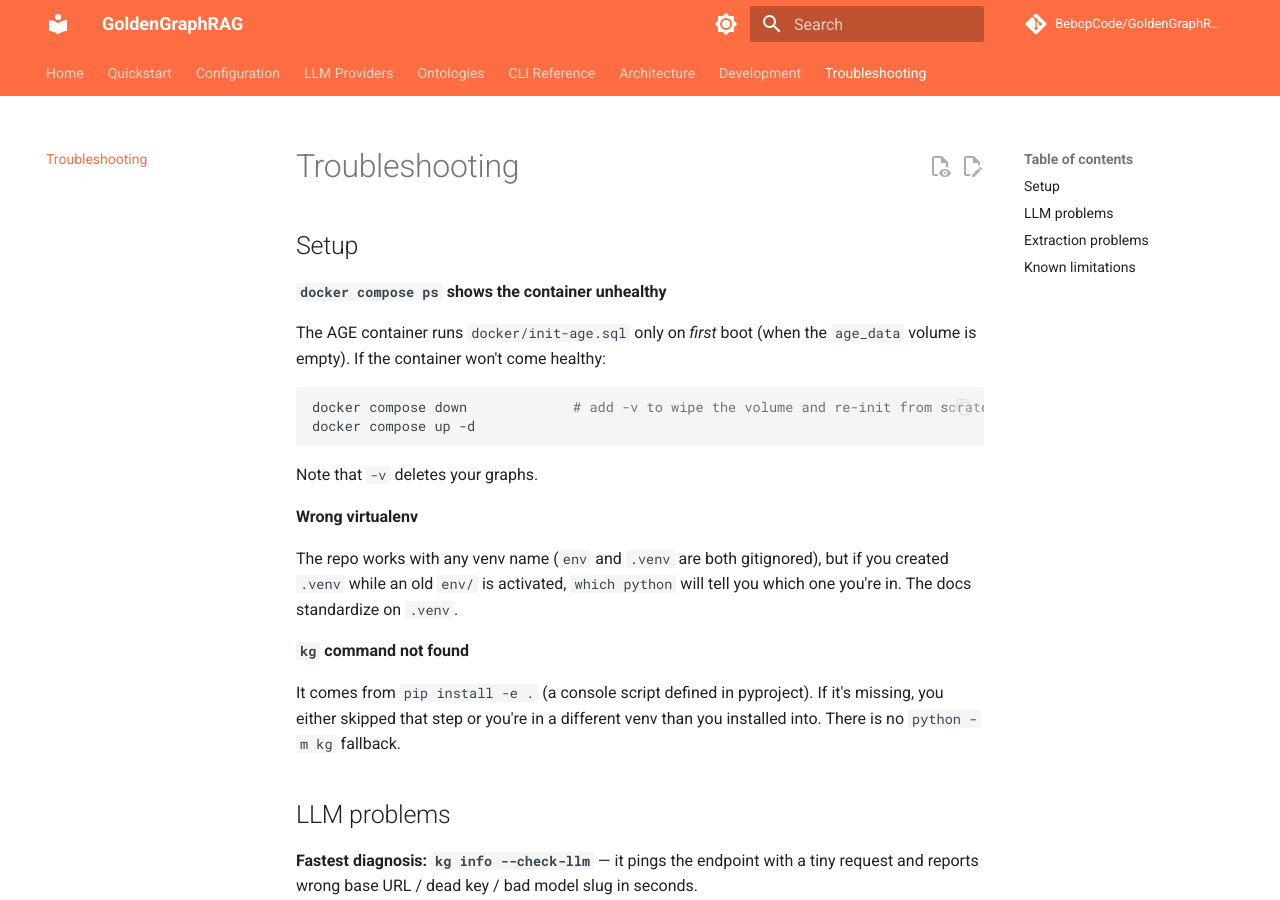
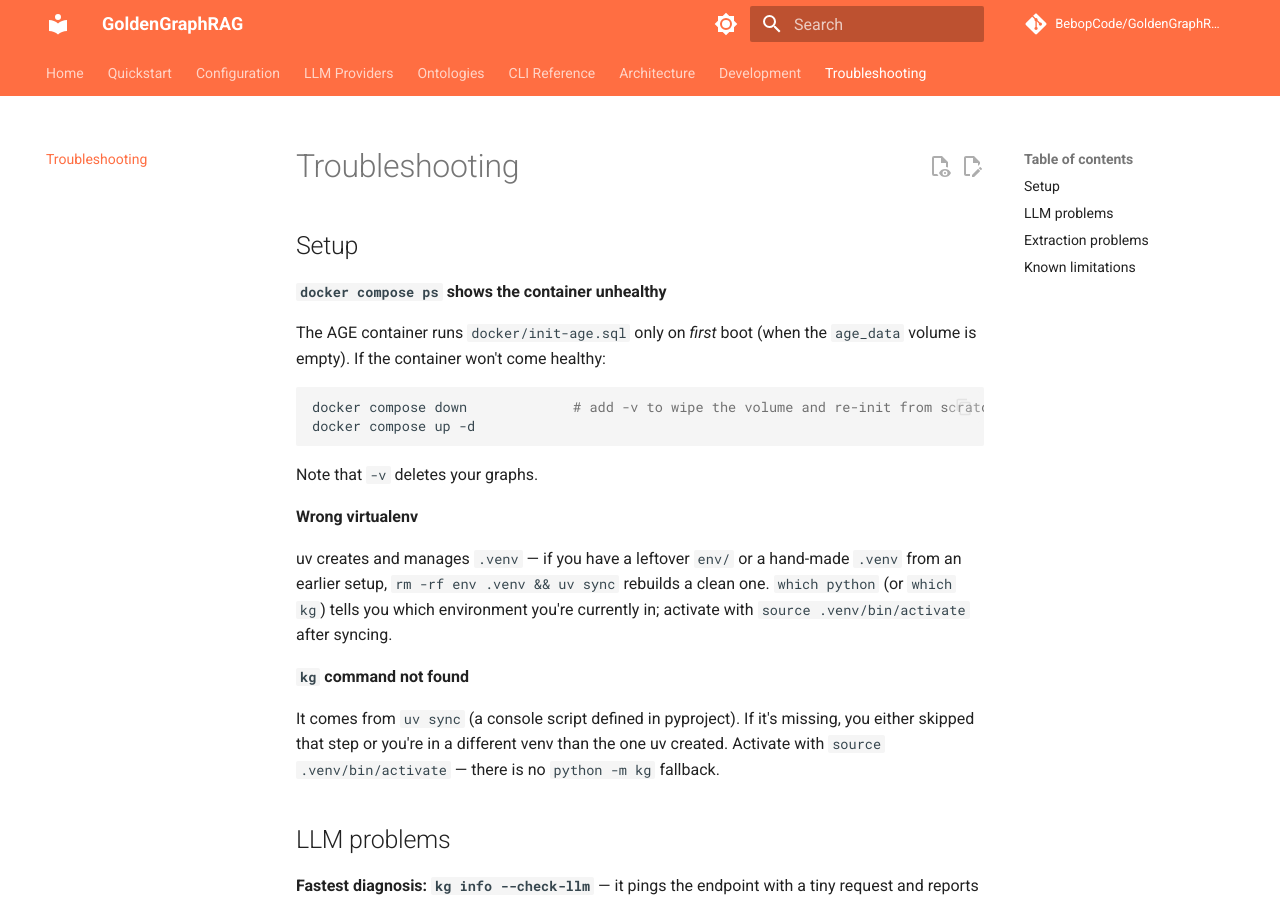
Before and after one commit to BebopCode/GoldenGraphRAG, an MkDocs documentation site: the page built from docs/troubleshooting.md, in a window 1280 px wide and 900 px high. Built offline with MkDocs 1.6.1 and Material for MkDocs 9.7.7, drawn with Linux system fonts in a browser that asks for light colours; comment, search, counter and statistics services are not loaded.

Commit message:
pip replaced by uv

```diff
--- a/docs/troubleshooting.md
+++ b/docs/troubleshooting.md
@@ -16,15 +16,16 @@ Note that `-v` deletes your graphs.
 
 **Wrong virtualenv**
 
-The repo works with any venv name (`env` and `.venv` are both gitignored), but if you
-created `.venv` while an old `env/` is activated, `which python` will tell you which
-one you're in. The docs standardize on `.venv`.
+uv creates and manages `.venv` — if you have a leftover `env/` or a hand-made
+`.venv` from an earlier setup, `rm -rf env .venv && uv sync` rebuilds a clean one.
+`which python` (or `which kg`) tells you which environment you're currently in;
+activate with `source .venv/bin/activate` after syncing.
 
 **`kg` command not found**
 
-It comes from `pip install -e .` (a console script defined in pyproject). If it's
-missing, you either skipped that step or you're in a different venv than you installed
-into. There is no `python -m kg` fallback.
+It comes from `uv sync` (a console script defined in pyproject). If it's missing,
+you either skipped that step or you're in a different venv than the one uv created.
+Activate with `source .venv/bin/activate` — there is no `python -m kg` fallback.
 
 ## LLM problems
 
--- a/pyproject.toml
+++ b/pyproject.toml
@@ -22,7 +22,7 @@ dependencies = [
     "openai>=1.60",
 ]
 
-[project.optional-dependencies]
+[dependency-groups]
 dev = [
     "pytest>=8.0",
     "pytest-cov>=5.0",
```
Also changed, not shown: CONTRIBUTING.md (+6 -4 lines), README.md (+1 -2 lines), docs/cli.md (+2 -1 lines), docs/development.md (+11 -8 lines), docs/providers.md (+1 -1 lines), docs/quickstart.md (+7 -5 lines), 4 other files.
